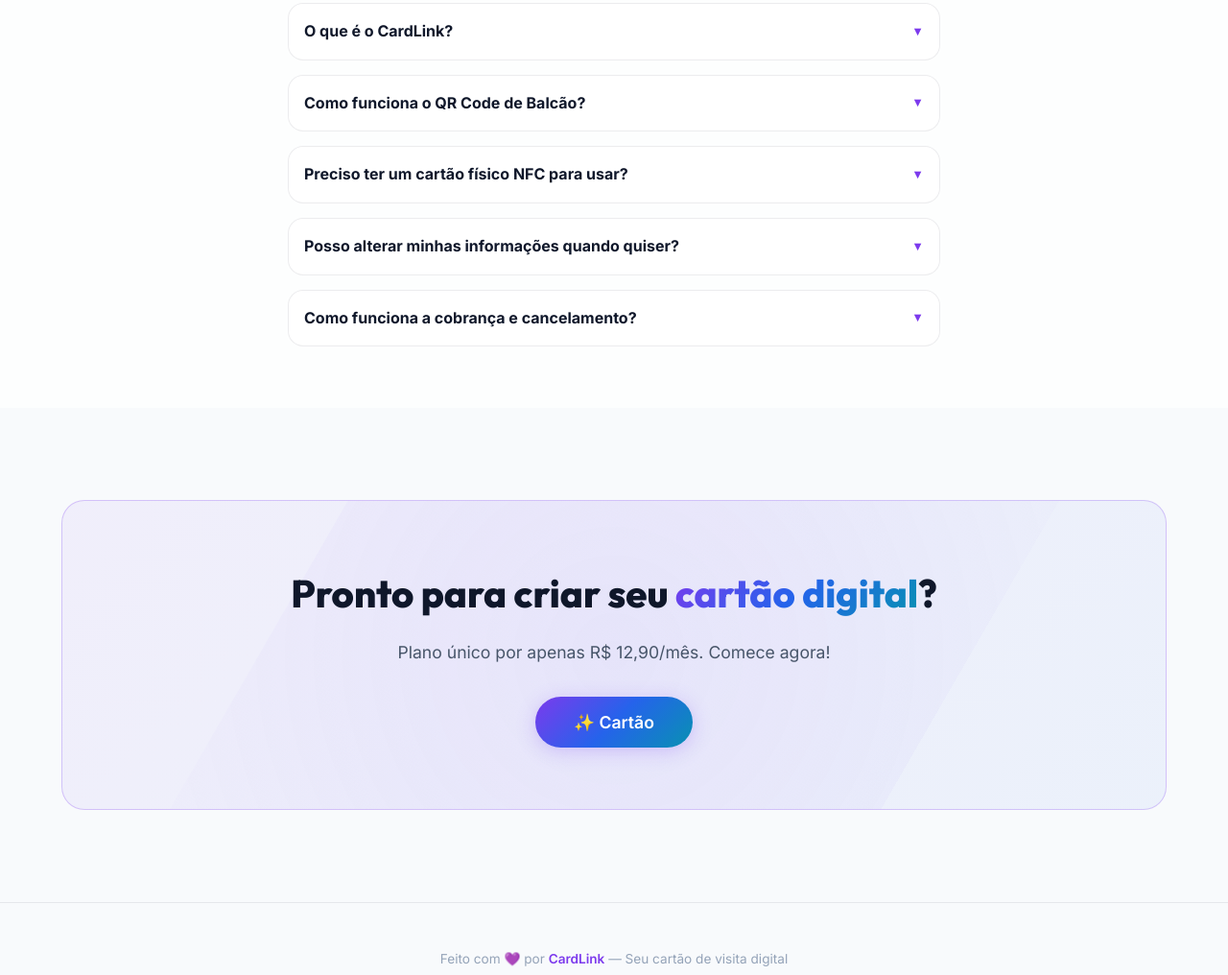
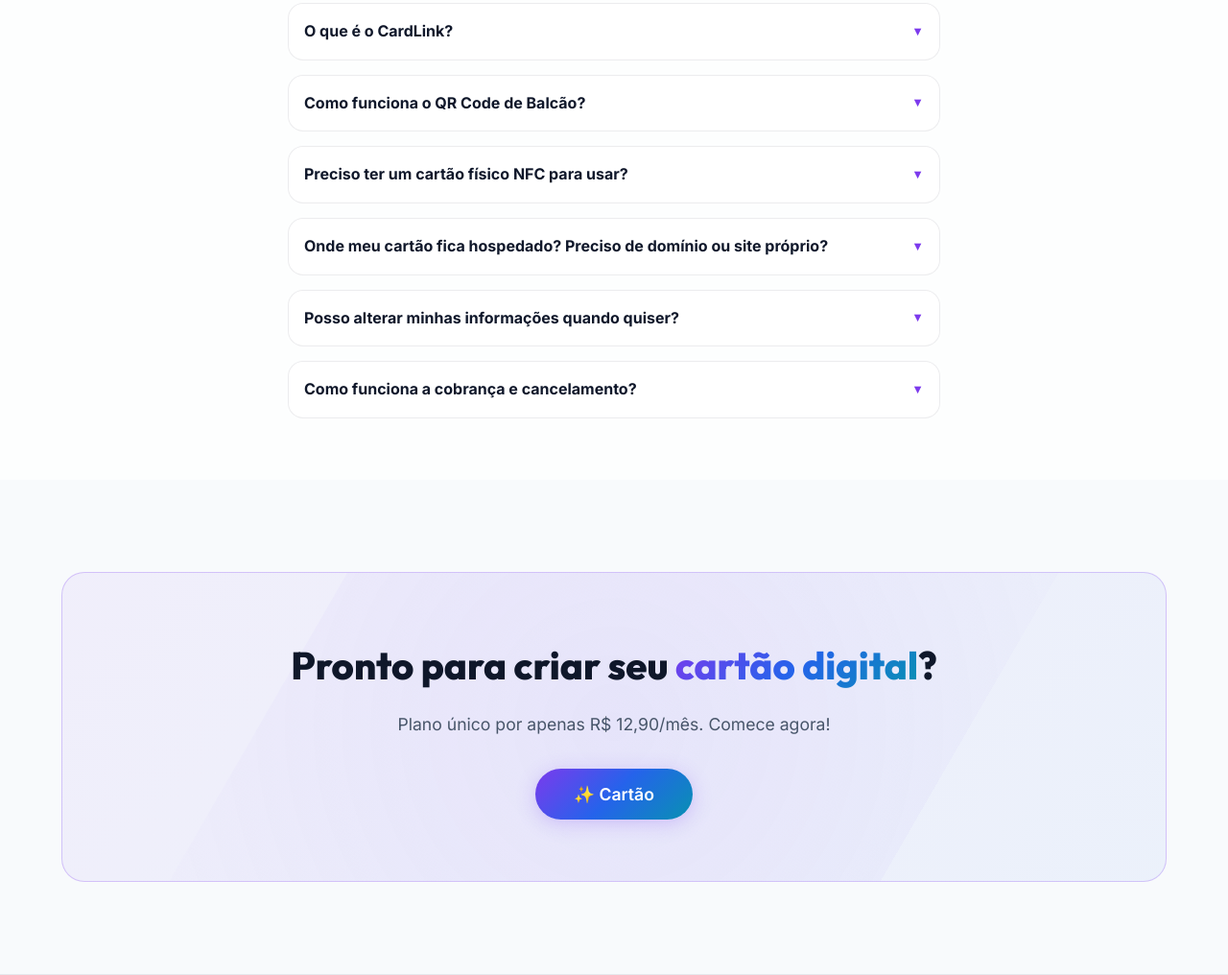
Before and after one commit to pmorollo/cardlink, a website: page frontend/index.html in a window 1280 px wide. Shown: the part 4595-5611 px from the top of the page at 96% size. Drawn offline with Linux system fonts and the light colour scheme.

Commit message:
feat: add hosting and domain FAQ question to landing page

```diff
--- a/frontend/index.html
+++ b/frontend/index.html
@@ -237,6 +237,16 @@
             </summary>
             <div style="color:var(--text-secondary);font-size:0.92rem;line-height:1.6;margin-top:12px;cursor:default;">
               Não! O CardLink é 100% digital e funciona através de links e QR Codes direto no celular. O cartão físico NFC é um acessório opcional opcional para aproximar do celular do cliente presencialmente.
+            </div>
+          </details>
+
+          <details style="background:var(--bg-surface);border:1px solid var(--border-subtle);border-radius:var(--radius-lg);padding:var(--space-md);cursor:pointer;transition:all 0.3s;" ontoggle="this.style.borderColor = this.open ? 'var(--purple)' : 'var(--border-subtle)'">
+            <summary style="font-weight:700;color:var(--text-primary);list-style:none;display:flex;justify-content:space-between;align-items:center;outline:none;">
+              <span>Onde meu cartão fica hospedado? Preciso de domínio ou site próprio?</span>
+              <span style="font-size:0.8rem;color:var(--purple);">▼</span>
+            </summary>
+            <div style="color:var(--text-secondary);font-size:0.92rem;line-height:1.6;margin-top:12px;cursor:default;">
+              A hospedagem ultra rápida do seu cartão em servidores de nuvem de alta performance já está 100% inclusa na assinatura, sem nenhum custo adicional. Você também não precisa comprar um domínio ou pagar por fora: nós fornecemos gratuitamente um link profissional e exclusivo (ex: <strong>cardlink.app/site/seu-nome</strong>) pronto para colocar na bio do Instagram ou enviar no WhatsApp!
             </div>
           </details>
 
```
